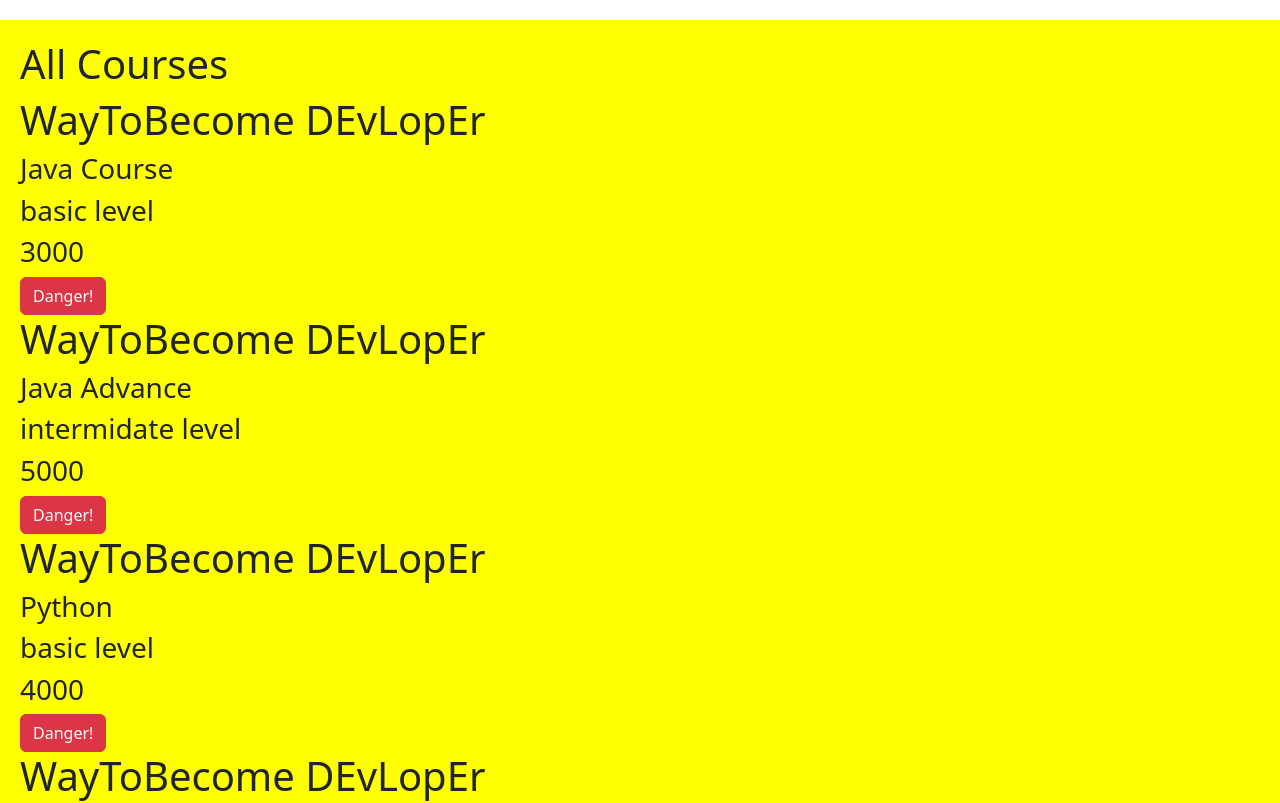
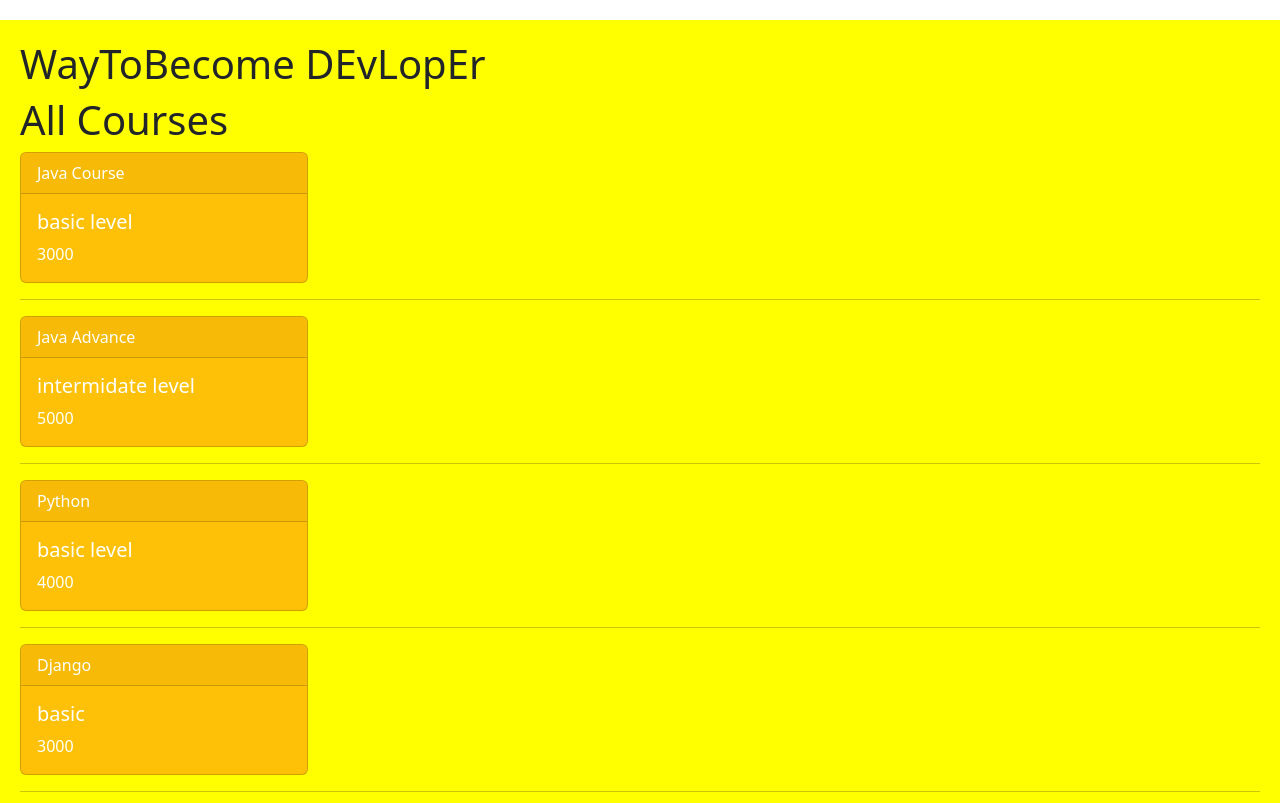
Before and after one commit to aniket24122012/Learn-react-from-utube, a React (Create React App) app in the folder firstTime/my-app/: page / in a window 1280 px wide. Shown: the top 803 px of the page. Built offline with nearby package versions, Linux system fonts and the light colour scheme.

Commit message:
example of useState using Card reactStrap

```diff
--- a/firstTime/my-app/src/components/AllCourse.js
+++ b/firstTime/my-app/src/components/AllCourse.js
@@ -1,4 +1,5 @@
 import React, { useState } from 'react';
+import { alignPropType } from 'react-bootstrap/esm/types';
 import Course from './course';
 
 const AllCourse=()=>{
@@ -10,6 +11,7 @@ const AllCourse=()=>{
     ])
     return (
         <div>
+            <h1>WayToBecome DEvLopEr</h1>
               <h1>All Courses</h1>
               {
                 course.length > 0
--- a/firstTime/my-app/src/components/course.js
+++ b/firstTime/my-app/src/components/course.js
@@ -1,13 +1,31 @@
 import React from 'react';
-import { Button } from 'reactstrap';
+import { Card, CardBody, CardTitle, CardText, CardHeader} from 'reactstrap';
 const Course=({course})=>{
     return (
         <div>
-            <h1>WayToBecome DEvLopEr</h1>
-             <h3>{course.title}</h3>
-             <h3>{course.desc}</h3>
-             <h3>{course.price}</h3>
-             <Button color="danger">Danger!</Button>
+
+
+            <Card
+    className="my-2"
+    color="warning"
+    inverse
+    style={{
+      width: '18rem'
+    }}
+  >
+    <CardHeader>
+      {course.title}
+    </CardHeader>
+    <CardBody>
+      <CardTitle tag="h5">
+        {course.desc}
+      </CardTitle>
+      <CardText>
+        {course.price}
+      </CardText>
+    </CardBody>
+  </Card>
+             <hr/>
         </div>
 
     );
```
